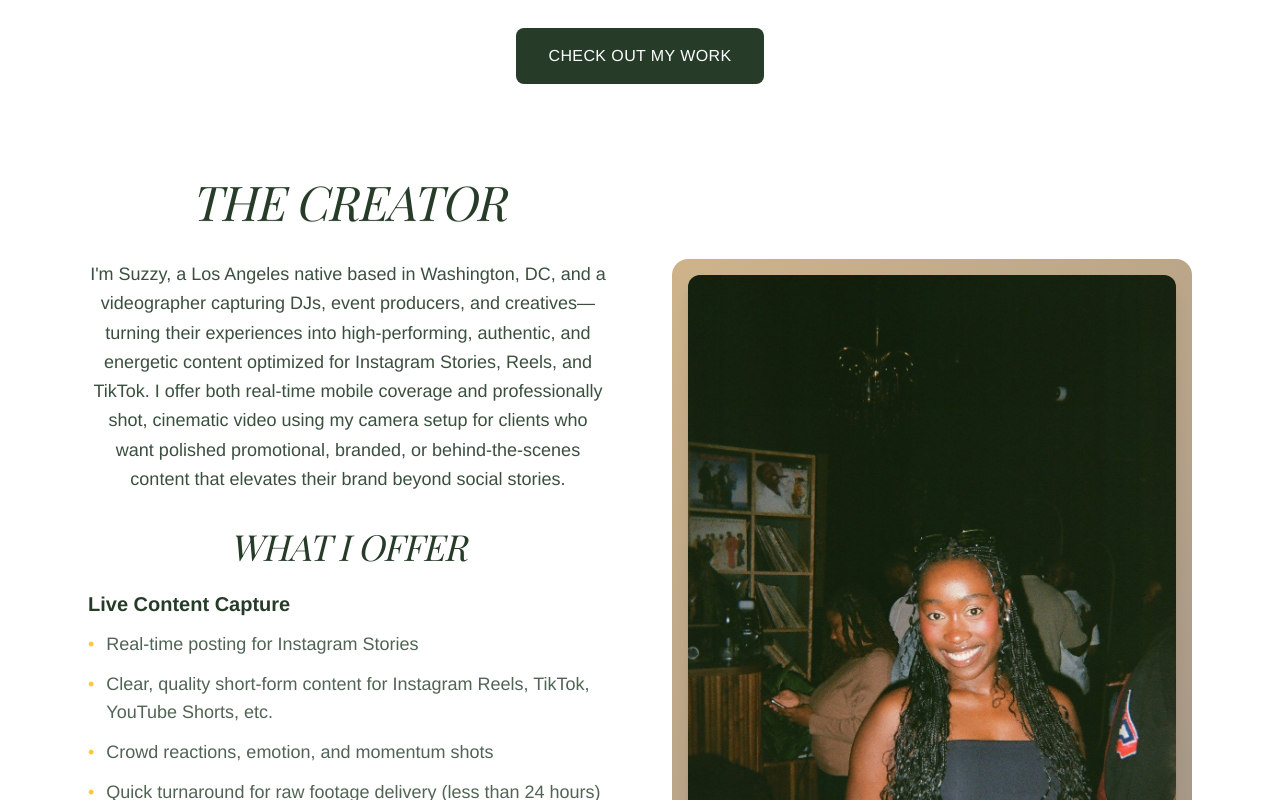
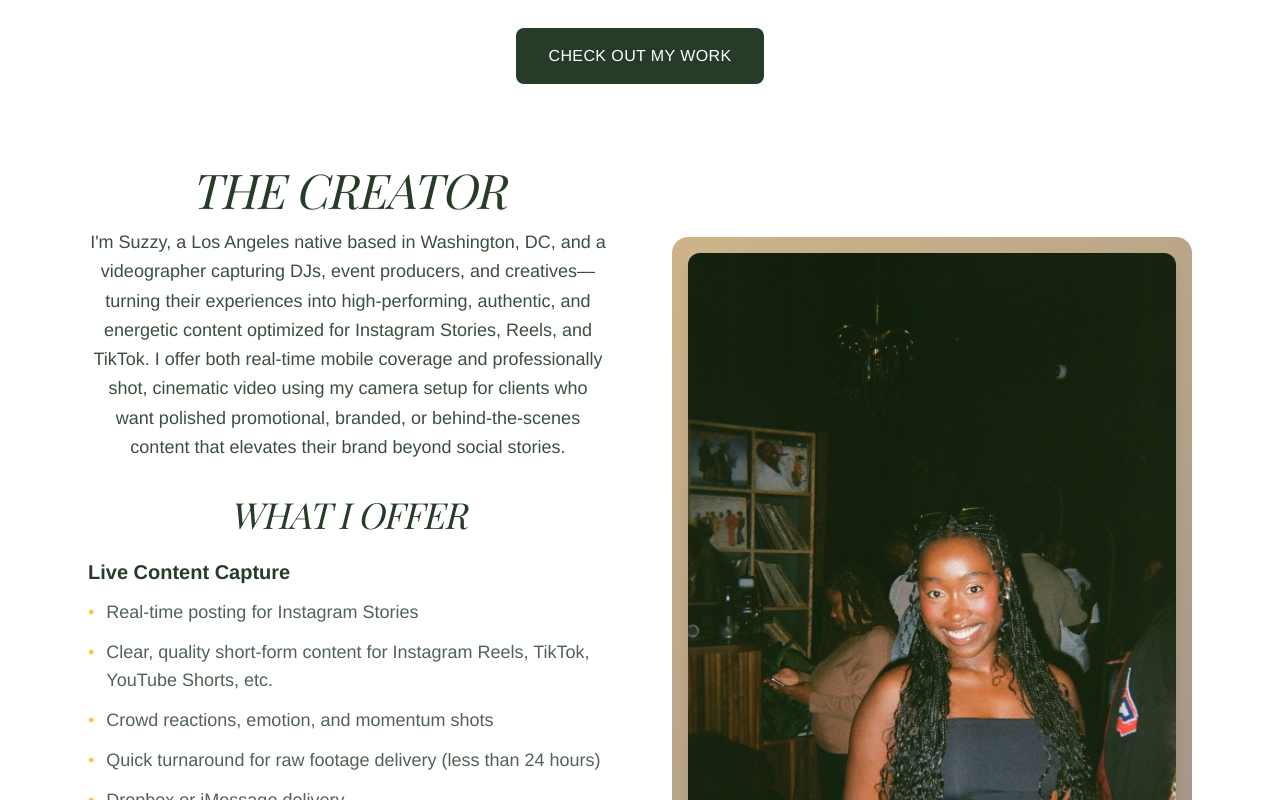
Before and after one commit to buypasses/suzstudio, a Next.js app: page / in a window 1280 px wide. Shown: the part 860-1660 px from the top of the page. Built offline with nearby package versions, Linux system fonts and the light colour scheme; a web font is replaced by a local one.

Commit message:
Reduce spacing between button/creator and creator/bio
https://claude.ai/code/session_01GnW4m4WR2EETTpiHK2xSU4

```diff
--- a/src/app/page.tsx
+++ b/src/app/page.tsx
@@ -89,14 +89,14 @@ export default function Home() {
       </section>
 
       {/* About Section */}
-      <section className="pt-2 pb-8 lg:pt-4 lg:pb-12 px-6 lg:px-12 bg-white">
+      <section className="pt-0 pb-8 lg:pt-1 lg:pb-12 px-6 lg:px-12 bg-white">
         <div className="max-w-7xl mx-auto">
           <div className="rounded-2xl p-6 lg:p-10">
             <div className="flex flex-col lg:flex-row gap-4 lg:gap-16 items-center">
               {/* Text Content */}
               <FadeInLeft className="lg:w-1/2">
                 <div className="float-smooth text-center">
-                  <h2 className="heading-display text-4xl lg:text-5xl text-[#263C29] italic mb-8">
+                  <h2 className="heading-display text-4xl lg:text-5xl text-[#263C29] italic mb-3">
                     THE CREATOR
                   </h2>
                 </div>
```
